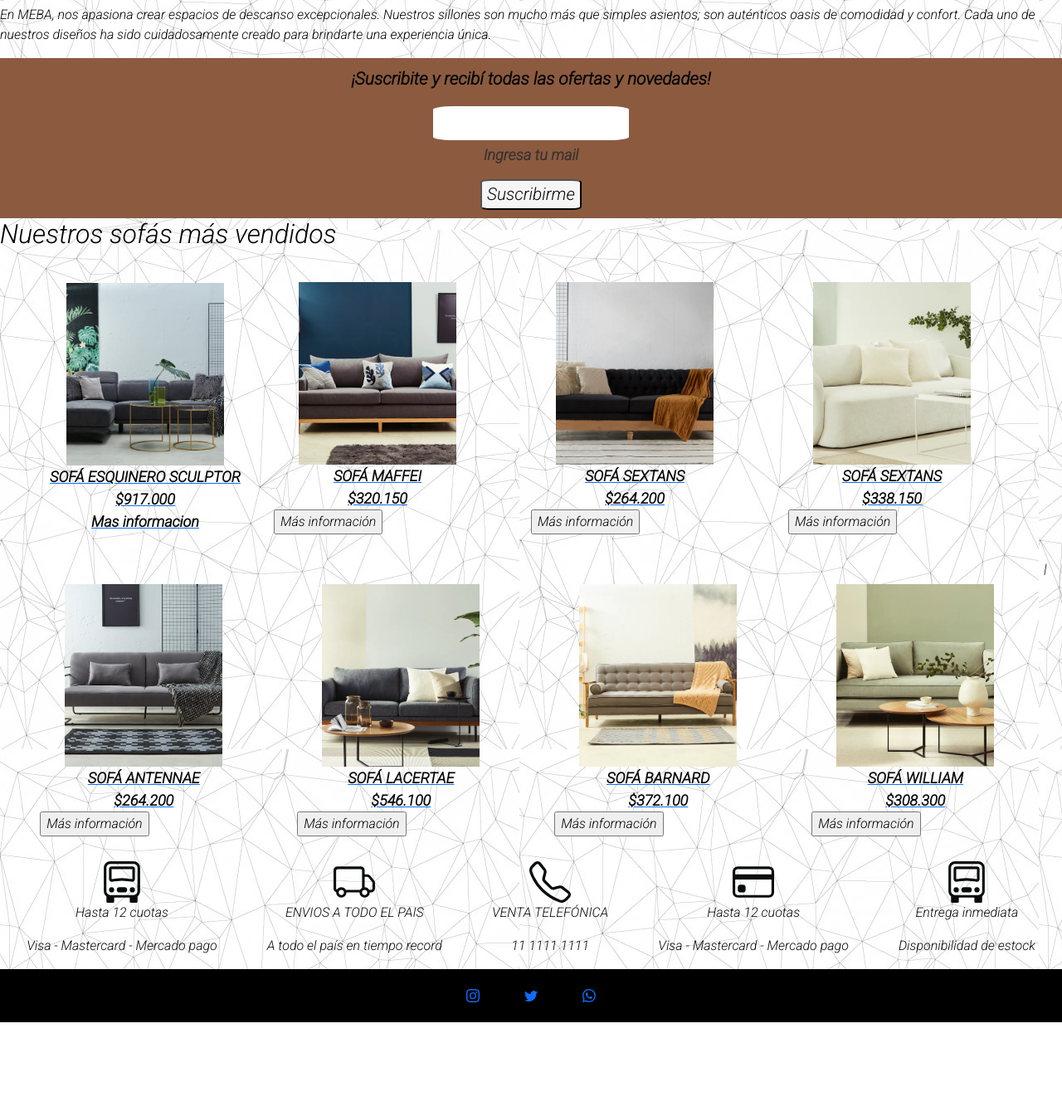
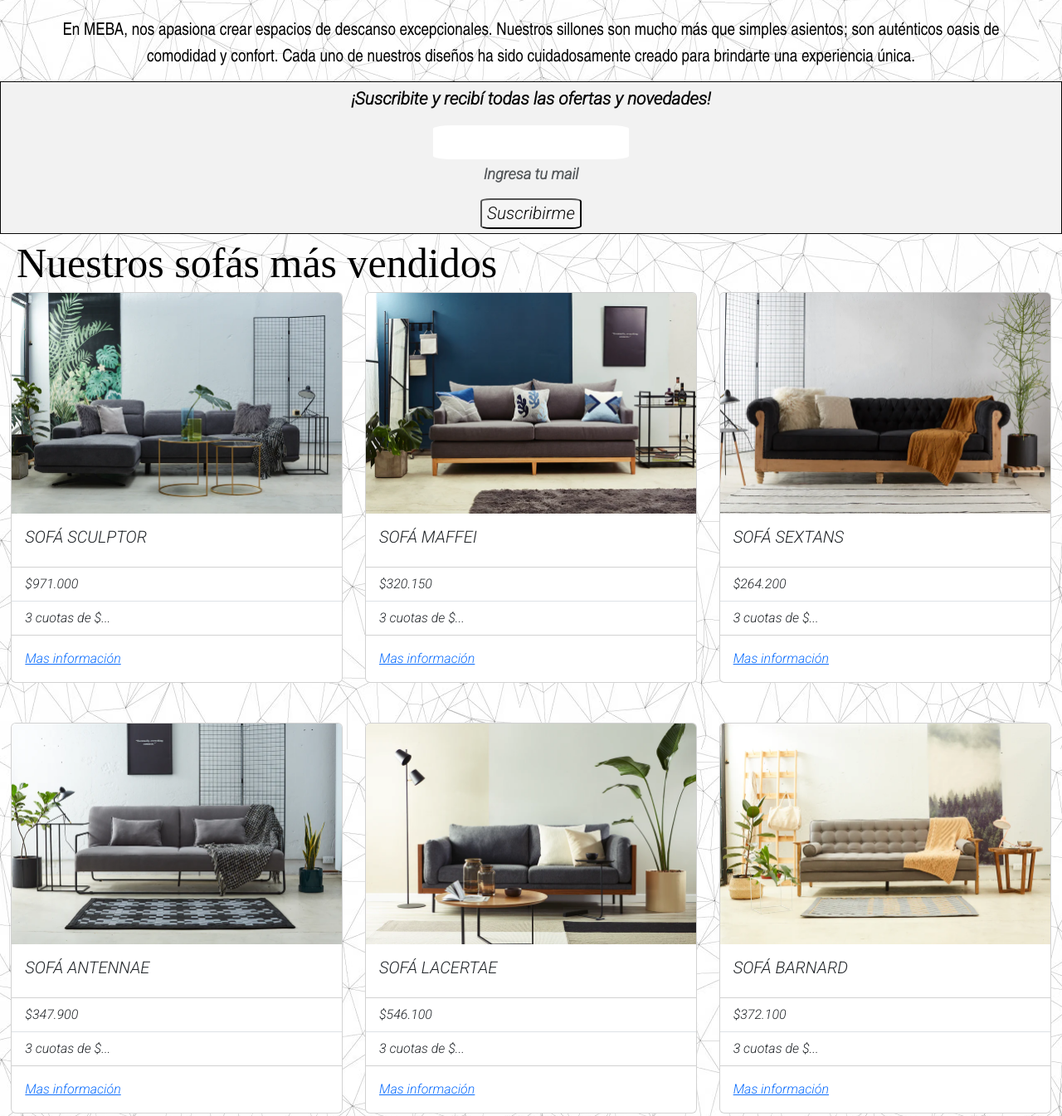
Before and after one commit to Emeacea/PreEntrega3MarraMacarena, a website: page index.html in a window 1280 px wide. Shown: the part 975-2320 px from the top of the page at 83% size. Before the commit the page ends 2207 px from the top, so only its background shows below. Drawn offline with nearby package versions, Linux system fonts and the light colour scheme.

Commit message:
bichitodeluz

```diff
--- a/index.html
+++ b/index.html
@@ -56,7 +56,7 @@
         </nav>
     </header>
         <main>
-            <h1 class="h1">Encontra tu confort</h1>
+            <h1 class="h1">Encuentra tu confort</h1>
             <section class="grid-container">
                 <div class="grid-item">
                     <a href="#">
@@ -78,7 +78,7 @@
                         <img src="/imagenes/afoto5.webp" alt="sillon 4">
                     </a>
             </section>
-            <p>En MEBA, nos apasiona crear espacios de descanso excepcionales. Nuestros sillones son mucho más que simples asientos; son auténticos oasis de comodidad y confort. Cada uno de nuestros diseños ha sido cuidadosamente creado para brindarte una experiencia única.
+            <p class="textdescripcion">En MEBA, nos apasiona crear espacios de descanso excepcionales. Nuestros sillones son mucho más que simples asientos; son auténticos oasis de comodidad y confort. Cada uno de nuestros diseños ha sido cuidadosamente creado para brindarte una experiencia única.
             </p>
             <div class="fondonewsletter">
                 <p>¡Suscribite y recibí todas las ofertas y novedades!</p>
@@ -90,94 +90,92 @@
                     <button class="botonsuscribir" type="submit" class="btn btn-primary">Suscribirme</button>
                 </form>
             </div>
-            <h2>Nuestros sofás más vendidos</h2>
-            <div class="container1">
-                <section class="d-flex justify-content-between">
-                    <div class="d-flex justify-content-center flex-column align-items-center">
-                        <a class="d-flex flex-column align-items-center" href="./paginas/prod.html">
-                            <img class="imagenprod" src="../imagenes/bock-sculptor.webp" alt="sculptor">
-                            <p class="texto-prod">SOFÁ ESQUINERO SCULPTOR</p>
-                            <p class="texto-prod">$917.000</p>
-                            <p class="texto-prod">Mas informacion</p>
-                        </a>
+            <h2 class="texth2">Nuestros sofás más vendidos</h2>
+            <section class="d-flex justify-content-around mb-5">
+                <div class="card" style="width: 25rem;">
+                    <img src="/imagenes/bock-sculptor.webp" class="card-img-top" alt="...">
+                    <div class="card-body">
+                      <h5 class="card-title">SOFÁ SCULPTOR</h5>
                     </div>
-                    <div class="divsep septext">
-                        <a href="./paginas/prod.html">
-                            <img class="imagenprod" src="../imagenes/bowie-maffei.webp" alt="maffei">
-                            <p class="texto-prod">SOFÁ MAFFEI</p>
-                            <p class="texto-prod">$320.150</p>
-                            <a href="../paginas/compra.html">
-                                <input type="submit" value="Más información">
-                            </a>
-                        </a>
+                    <ul class="list-group list-group-flush">
+                      <li class="list-group-item">$971.000</li>
+                      <li class="list-group-item">3 cuotas de $...</li>
+                    </ul>
+                    <div class="card-body">
+                      <a href="#" class="card-link">Mas información</a>
                     </div>
-                    <div class="divsep septext">
-                        <a href="./paginas/prod.html">
-                            <img class="imagenprod" src="../imagenes/chester-sextans.webp" alt="sextans">
-                            <p class="texto-prod">SOFÁ SEXTANS</p>
-                            <p class="texto-prod">$264.200</p>
-                            <a href="../paginas/compra.html">
-                                <input type="submit" value="Más información">
-                            </a>
-                        </a>
+                </div>
+                <div class="card" style="width: 25rem;">
+                    <img src="/imagenes/bowie-maffei.webp" class="card-img-top" alt="...">
+                    <div class="card-body">
+                      <h5 class="card-title">SOFÁ MAFFEI</h5>
                     </div>
-                    <div class="divsep septext">
-                        <a href="./paginas/prod.html">
-                            <img class="imagenprod" src="/imagenes/mellow-circinus.webp" alt="circinus">
-                            <p class="texto-prod">SOFÁ SEXTANS</p>
-                            <p class="texto-prod">$338.150</p>
-                            <a href="../paginas/compra.html">
-                                <input type="submit" value="Más información">
-                            </a>
-                        </a>
+                    <ul class="list-group list-group-flush">
+                      <li class="list-group-item">$320.150</li>
+                      <li class="list-group-item">3 cuotas de $...</li>
+                    </ul>
+                    <div class="card-body">
+                      <a href="#" class="card-link">Mas información</a>
                     </div>
-                </section>
-                <section class="d-flex justify-content-center">
-                    <div class="divsep septext">
-                        <a href="./paginas/prod.html">
-                            <img class="imagenprod" src="../imagenes/hamilton-antennae.webp" alt="antennae">
-                            <p class="texto-prod">SOFÁ ANTENNAE</p>
-                            <p class="texto-prod">$264.200</p>
-                            <a href="../paginas/compra.html">
-                                <input type="submit" value="Más información">
-                            </a>
-                        </a>
+                </div>
+                <div class="card" style="width: 25rem;">
+                    <img src="/imagenes/chester-sextans.webp" class="card-img-top" alt="...">
+                    <div class="card-body">
+                      <h5 class="card-title">SOFÁ SEXTANS</h5>
                     </div>
-                    <div class="divsep septext">
-                        <a href="./paginas/prod.html">
-                            <img class="imagenprod" src="../imagenes/joseph-lacertae.webp" alt="lacertae">
-                            <p class="texto-prod">SOFÁ LACERTAE</p>
-                            <p class="texto-prod">$546.100</p>
-                            <a href="../paginas/compra.html">
-                                <input type="submit" value="Más información">
-                            </a>
-                        </a>
+                    <ul class="list-group list-group-flush">
+                      <li class="list-group-item">$264.200</li>
+                      <li class="list-group-item">3 cuotas de $...</li>
+                    </ul>
+                    <div class="card-body">
+                      <a href="#" class="card-link">Mas información</a>
                     </div>
-                    <div class="divsep septext">
-                        <a href="./paginas/prod.html">
-                            <img class="imagenprod" src="../imagenes/lincoln-barnard.webp" alt="barnard">
-                            <p class="texto-prod">SOFÁ BARNARD</p>
-                            <p class="texto-prod">$372.100</p>
-                            <a href="../paginas/compra.html">
-                                <input type="submit" value="Más información">
-                            </a>
-                        </a>
+                </div>
+            </section>
+            <section class="d-flex justify-content-around mb-5">
+                <div class="card" style="width: 25rem;">
+                    <img src="/imagenes/hamilton-antennae.webp" class="card-img-top" alt="...">
+                    <div class="card-body">
+                      <h5 class="card-title">SOFÁ ANTENNAE</h5>
                     </div>
-                    <div class="divsep septext">
-                        <a href="./paginas/prod.html">
-                            <img class="imagenprod" src="/imagenes/look-willman.webp" alt="william">
-                            <p class="texto-prod">SOFÁ WILLIAM</p>
-                            <p class="texto-prod">$308.300</p>
-                            <a href="../paginas/compra.html">
-                                <input type="submit" value="Más información">
-                            </a>
-                        </a>
+                    <ul class="list-group list-group-flush">
+                      <li class="list-group-item">$347.900</li>
+                      <li class="list-group-item">3 cuotas de $...</li>
+                    </ul>
+                    <div class="card-body">
+                      <a href="#" class="card-link">Mas información</a>
                     </div>
-                |</section>
-            </div>
-            <!-- camionsito etc -->
-        <section>
-            <div class="d-flex justify-content-center">
+                </div>
+                <div class="card" style="width: 25rem;">
+                    <img src="/imagenes/joseph-lacertae.webp" class="card-img-top" alt="...">
+                    <div class="card-body">
+                      <h5 class="card-title">SOFÁ LACERTAE</h5>
+                    </div>
+                    <ul class="list-group list-group-flush">
+                      <li class="list-group-item">$546.100</li>
+                      <li class="list-group-item">3 cuotas de $...</li>
+                    </ul>
+                    <div class="card-body">
+                      <a href="#" class="card-link">Mas información</a>
+                    </div>
+                </div>
+                <div class="card" style="width: 25rem;">
+                    <img src="/imagenes/lincoln-barnard.webp" class="card-img-top" alt="...">
+                    <div class="card-body">
+                      <h5 class="card-title">SOFÁ BARNARD</h5>
+                    </div>
+                    <ul class="list-group list-group-flush">
+                      <li class="list-group-item">$372.100</li>
+                      <li class="list-group-item">3 cuotas de $...</li>
+                    </ul>
+                    <div class="card-body">
+                      <a href="#" class="card-link">Mas información</a>
+                    </div>
+                </div>
+            </section>
+<!-- camionsito etc -->
+        <section class="border">
+            <div class="d-flex justify-content-center ">
                 <div class="camionaligne divalign">
                     <svg class="svgsize" xmlns="http://www.w3.org/2000/svg" width="16" height="16" fill="currentColor" class="bi bi-truck-front" viewBox="0 0 16 16">
                         <path d="M5 11a1 1 0 1 1-2 0 1 1 0 0 1 2 0Zm8 0a1 1 0 1 1-2 0 1 1 0 0 1 2 0Zm-6-1a1 1 0 1 0 0 2h2a1 1 0 1 0 0-2H7ZM4 2a1 1 0 0 0-1 1v3.9c0 .625.562 1.092 1.17.994C5.075 7.747 6.792 7.5 8 7.5c1.208 0 2.925.247 3.83.394A1.008 1.008 0 0 0 13 6.9V3a1 1 0 0 0-1-1H4Zm0 1h8v3.9c0 .002 0 .001 0 0l-.002.004a.013.013 0 0 1-.005.002h-.004C11.088 6.761 9.299 6.5 8 6.5s-3.088.26-3.99.406h-.003a.013.013 0 0 1-.005-.002L4 6.9c0 .001 0 .002 0 0V3Z"/>
--- a/scss/_commons.scss
+++ b/scss/_commons.scss
@@ -30,8 +30,6 @@ body{
     color: #080D0A;
 }
 
-
-
 .svgsize {
     width: 50px;
     height: 50px;
@@ -41,6 +39,13 @@ body{
     padding: 35px 0px 0px 25px;
 }
 
+.border {
+    border-style: solid;
+    border-width: 1px;
+    padding: 25px;
+    margin: 25px;
+}
+
 //chat gpt
 
 
@@ -48,12 +53,22 @@ body{
 .sectioncontainer {
     text-align: center;
     padding-top: 5px;
+    flex-wrap: nowrap;
+    display: flex;
+    background-color: #f1f1f1;
+    width: 100px;
+    margin: 10px;
+    text-align: center;
+    line-height: 75px;
+    font-size: 30px;
+    text-decoration: none;
 }
 
 .container1 {
     display: flex;
     flex-direction: column;
     align-items: center;
+    justify-content: space-between;
     }
 
 .imagenprod {
@@ -104,3 +119,14 @@ body{
     font-size: 1.3em;
     font-weight: lig;
 }
+
+.textdescripcion {
+    text-decoration: none;
+    text-align: center;
+    font-size: $textomd;
+    font-weight: lighter;
+    font-family: 'Franklin Gothic lighter', 'Arial Narrow', Arial, sans-serif;
+    margin: 1% 5%;
+
+
+}
--- a/scss/_index.scss
+++ b/scss/_index.scss
@@ -2,7 +2,7 @@
 .navbar {
   height: 60px; // Ajusta la altura
   color: #0e0101;
-  background-color: #8C5B3F;
+  background-color: $mainColor2;
 }
 
 .logo {
@@ -11,15 +11,34 @@
   margin: 10px;
 }
 
+//textos
+.h1 {
+  font-size: $textomgr;
+  font-weight: $textbold;
+  text-align: center;
+  margin-top: 25px;
+  margin-bottom: 2%;
+}
+
+.texth2 {
+  font-size: 50px;
+  font-family:'Times New Roman', Times, serif;
+  text-align: left;
+  margin: 5px 20px;
+}
+
+
 //newsletter
 .fondonewsletter {
-  background-color: #8C5B3F;
-  text-align: center;
+  background-color: $mainColor;
+  text-align:center;
   color: $black;
   font-weight: bold;
   font-size: $textomd;
   margin: 0%;
-  padding: 10px;
+  padding: 5px;
+  border-style: solid;
+  border-width: 0.5px
 }
 
 .ingresomail {
@@ -44,7 +63,6 @@ border-radius: 10%;
     grid-template-rows: auto auto;
     grid-gap: 10px;
     margin: 25px;
-
   }
 
   .grid-item {
@@ -57,3 +75,17 @@ border-radius: 10%;
     height: 100%;
     object-fit: cover;
   }
+
+  //descripcion:
+.textdes {
+  text-align: center;
+}
+
+.texth2 {
+  font-size: 50px;
+  font-family:'Times New Roman', Times, serif;
+  text-align: left;
+  margin: 5p 20px;
+}
+
+  //productos
--- a/scss/_vars.scss
+++ b/scss/_vars.scss
@@ -19,7 +19,7 @@ $black: rgb(7, 7, 7);
 }
 
 //tamaño
-$textoch:0.8em;
+$textoch:1.0em;
 $textomd:1.3em;
 $textogr:1.6em;
 $textomgr:2em;
```
Also changed, not shown: paginas/nosotros.html (+21 -11 lines), scss/_nosotros.scss (+12 -0 lines), css/newstyle.css, 1 other file.
